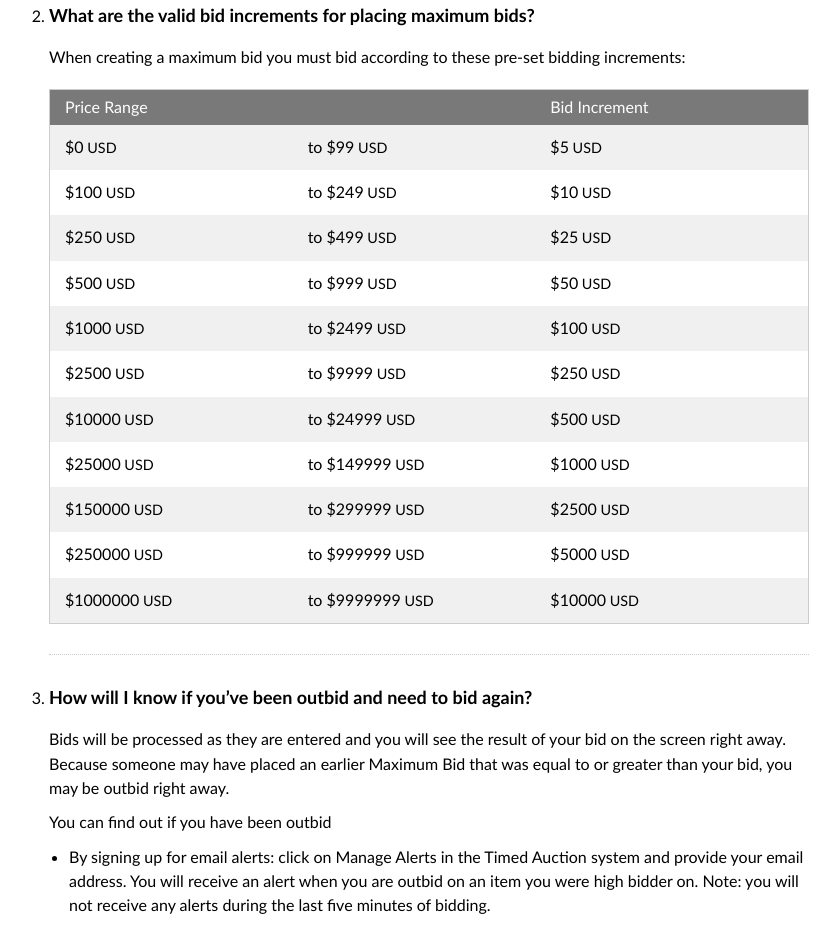
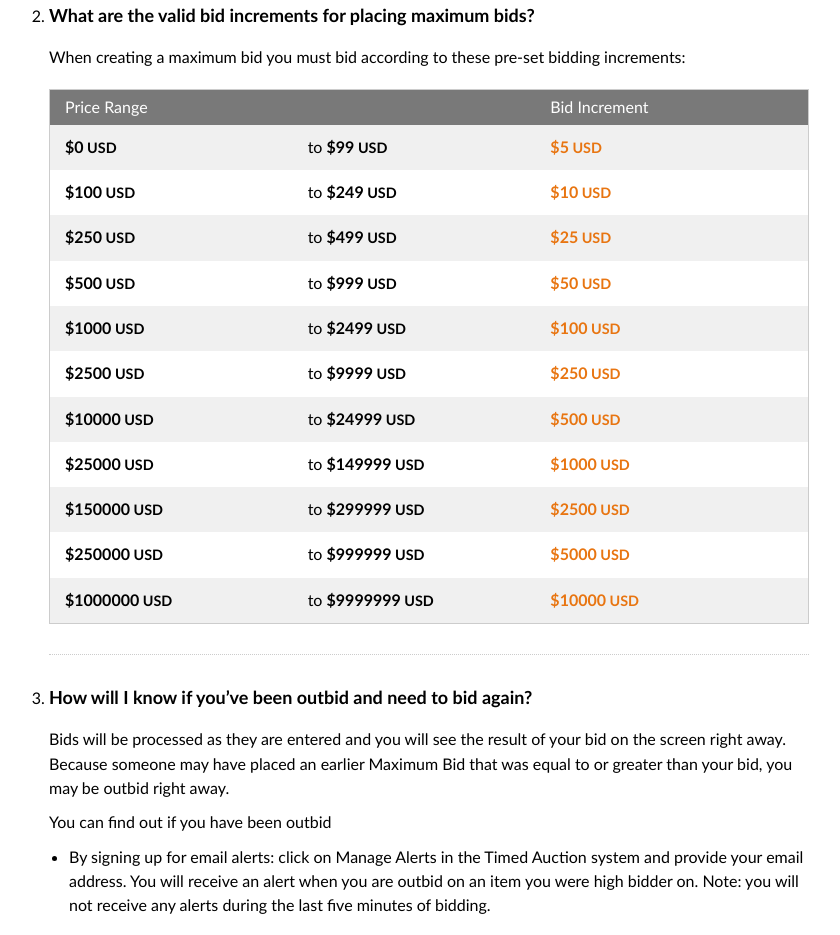
Before and after one commit to liamlevesque/TAL-Phases-P1, a website: page help.html in a window 1280 px wide. Shown: the part 1426-2361 px from the top of the page, without its empty margins (231-1071 px from the left). Drawn offline with Linux system fonts and the light colour scheme.

Commit message:
font-weight fixes in increment table

```diff
--- a/help.html
+++ b/help.html
@@ -147,9 +147,9 @@
                             </div>
                             <ul class="o-data-table--body">
                                 <li class="o-data-table--row g-wrapper" v-for="increment in increments">
-                                    <div class="g-cell CCY">{{ increment.from }}</div>
-                                    <div class="g-cell"> to <span class="CCY">{{ increment.upto }}</span></div>
-                                    <div class="g-cell CCY">{{ increment.increment }}</div>
+                                    <div class="g-cell CCY t-bold">{{ increment.from }}</div>
+                                    <div class="g-cell"> to <span class="CCY t-bold">{{ increment.upto }}</span></div>
+                                    <div class="g-cell CCY h-color-brand t-bold">{{ increment.increment }}</div>
                                 </li>
                             </ul>
                         </div>
```
Also changed, not shown: index.html (+3 -3 lines), 1 other file.
